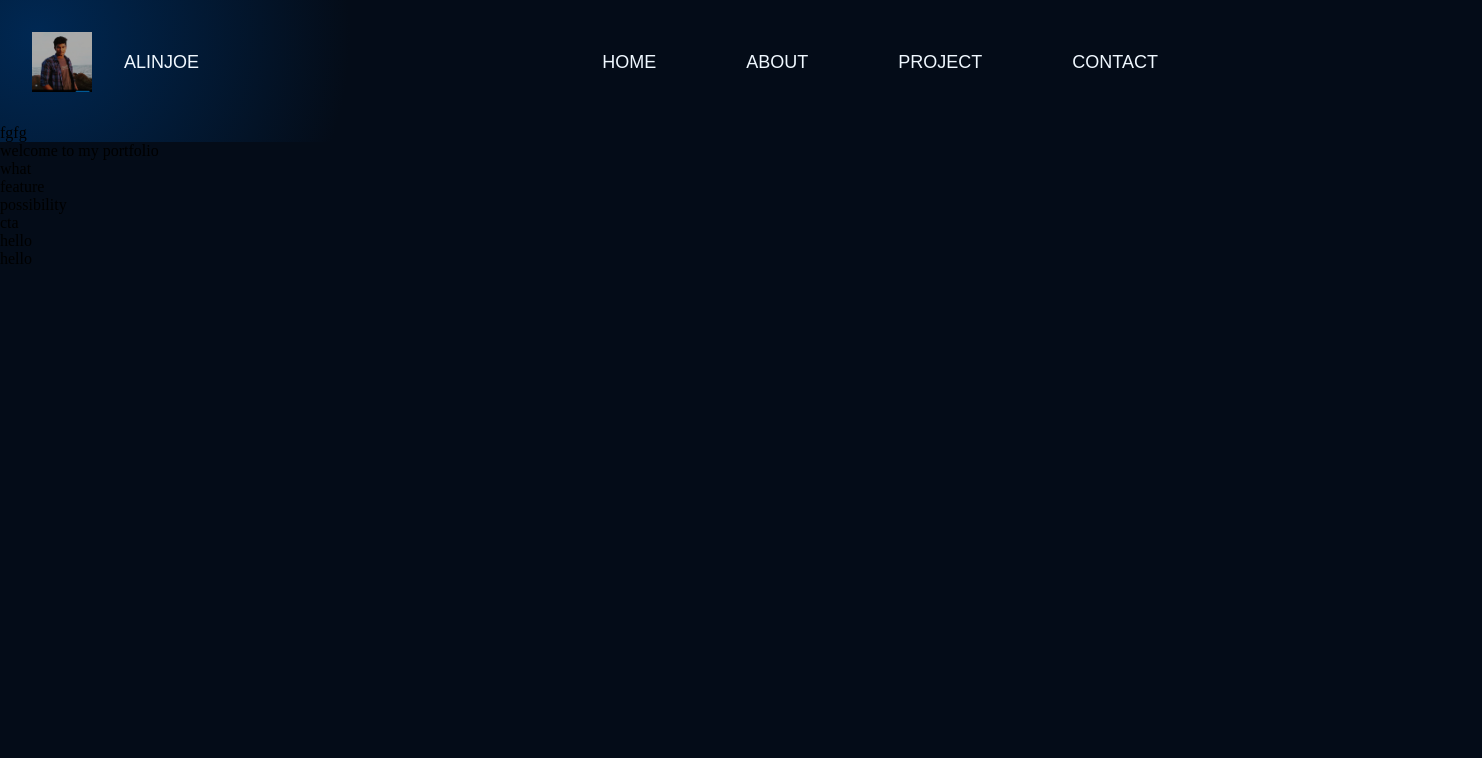
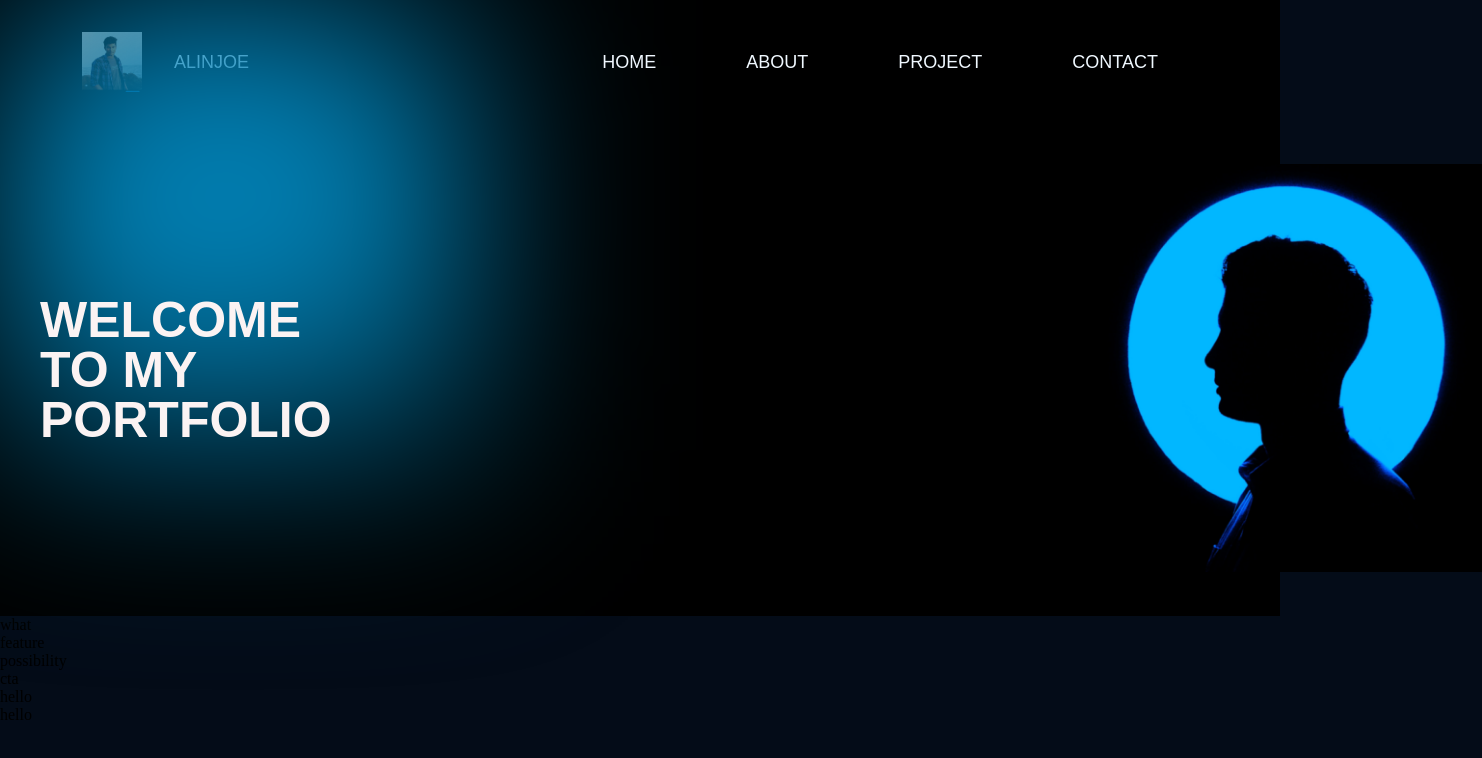
Before and after one commit to alinjoe/newreact, a React (Create React App) app: page / in a window 1280 px wide. Shown: the top 758 px of the page, 1482 px wide, since content can reach past the window. Built offline with nearby package versions, Linux system fonts and the light colour scheme.

Commit message:
Initial commit

```diff
--- a/src/components/brand/braand.css
+++ b/src/components/brand/braand.css
@@ -0,0 +1,54 @@
+.welcome {
+    display: flex;
+    align-items: center;
+    justify-content: space-between;
+    width: 100%;
+    padding: 40px;
+    background-color: black;
+  }
+
+  .text {
+    font-family: "Arial", sans-serif;
+    font-style: normal;
+    font-weight: 600;
+    font-size: 50px;
+    text-transform: uppercase;
+    color: #FBF3F3;
+    margin-left: auto;
+    margin-right: 15em;
+    position: relative; /* Add position property for z-index to work */
+    z-index: 2;
+  }
+
+
+  .text p {
+    margin: 0; /* Remove default margins */
+    line-height: 1; /* Ensure single line */
+  }
+
+  .brandlogo {
+    margin-right: 80px;
+  }
+
+  @media (max-width: 768px) {
+    .brandlogo {
+      margin-right: 20px;
+    }
+
+    .text {
+      margin-right: 0;
+    }
+  }
+  .gradient-background {
+    position: absolute;
+    left: 0.17%;
+    right: 62.98%;
+    top: 0%;
+    bottom: 43.71%;
+    background: linear-gradient(rgba(1, 183, 255, 0.5), rgba(1, 183, 255, 0.5)), url('./ben-sweet-2LowviVHZ-E-unsplash 1.png');
+    filter: blur(100px);
+  }
+  .brandlogo img {
+    width: 400px; /* Adjust the width as needed */
+    height: auto; /* Maintain aspect ratio */
+  }
--- a/src/components/brand/brand.jsx
+++ b/src/components/brand/brand.jsx
@@ -1,11 +1,20 @@
-import React from 'react'
-import './braand.css'
+import React from 'react';
+import './braand.css';
+import imge from './ben-sweet-2LowviVHZ-E-unsplash 1.png';
+
 const Brand = () => {
   return (
-    <div>
-      <p>welcome to my portfolio</p>
+    <div className="welcome">
+      <div className="gradient-background"></div>
+      <div className="text">
+        <p>welcome to my</p>
+        <p>portfolio</p>
+      </div>
+      <div className="brandlogo">
+        <img src={imge} alt="Logo" />
+      </div>
     </div>
-  )
-}
+  );
+};
 
-export default Brand
+export default Brand;
--- a/src/components/navbar/navbar.css
+++ b/src/components/navbar/navbar.css
@@ -3,6 +3,8 @@
     display: flex;
     justify-content: space-between;
     align-items: center;
+    background-color: black;
+    z-index: 2;
 
     padding: 2rem 2rem;
 }
@@ -12,6 +14,7 @@
 .navbar-link{
     flex: 1;
     display: flex;
+    margin-left: 50px;
     justify-content: flex-start;
 }
 .navbar-links_logo img {
@@ -36,6 +39,7 @@
     font-family: "Arial", sans-serif;
     font-weight: 10;
     font-size: 18px;
+    z-index: 2;
 
 }
 
--- a/src/components/navbar/navbar.jsx
+++ b/src/components/navbar/navbar.jsx
@@ -3,6 +3,9 @@ import { RiMenu3Line, RiCloseLine } from 'react-icons/ri';
 import './navbar.css';
 import logo from './pngwing.com.png';
 import img from '../../source/IMG_20220705_211027.jpg';
+
+
+
 
 
 
--- a/src/container/header/header.jsx
+++ b/src/container/header/header.jsx
@@ -3,7 +3,6 @@ import './header.css'
 const Header = () => {
   return (
     <div>
-      fgfg
     </div>
   )
 }
```
Also changed, not shown: src/components/brand/ben-sweet-2LowviVHZ-E-unsplash 1.png (added), src/source/ben-sweet-2LowviVHZ-E-unsplash 1.png (added).
